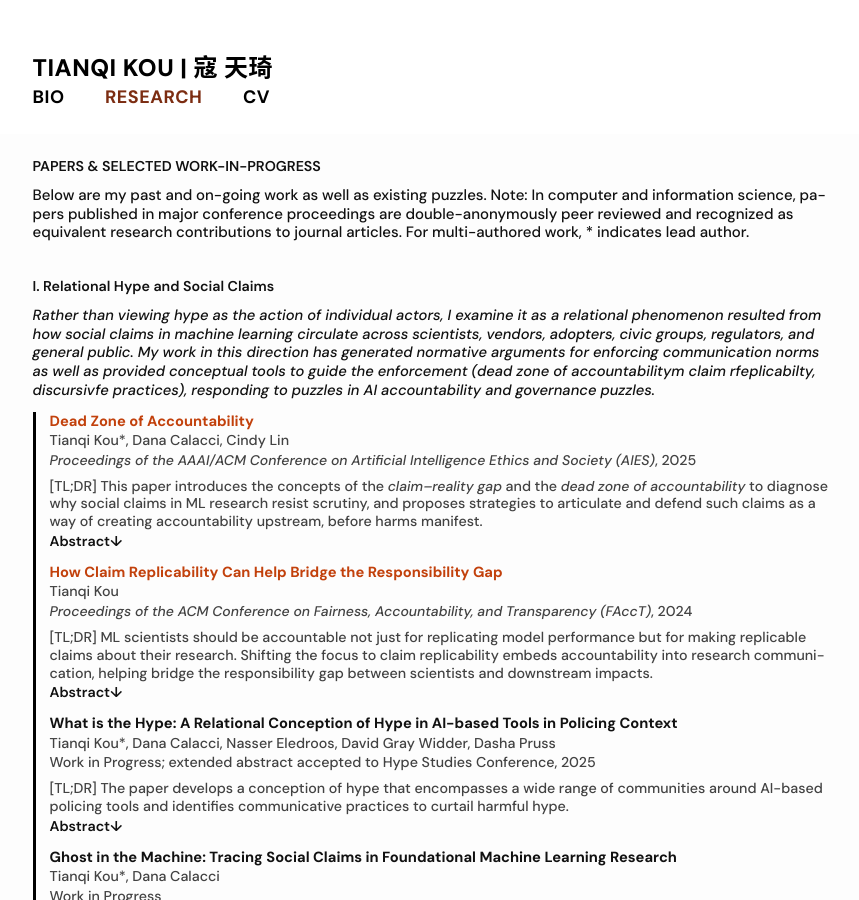
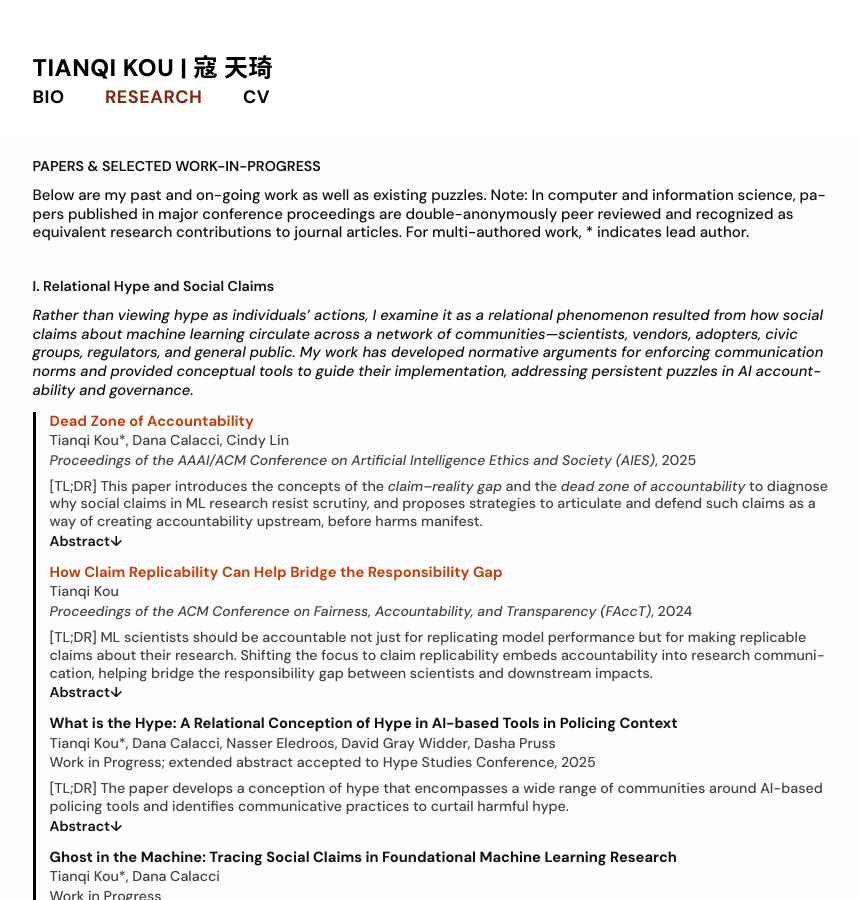
Before and after one commit to koutianqi/koutianqi.github.io, a Jekyll site: the page built from pages/research.markdown, in a window 1280 px wide and 900 px high. Shown: the whole window, without its empty margins (200-1059 px from the left). Built offline with Jekyll 4.4.1, drawn with Linux system fonts in a browser that asks for light colours.

Commit message:
Update research.markdown

```diff
--- a/pages/research.markdown
+++ b/pages/research.markdown
@@ -8,7 +8,7 @@
 <p class="research-intro">Below are my past and on-going work as well as existing puzzles. Note: In computer and information science, papers published in major conference proceedings are double-anonymously peer reviewed and recognized as equivalent research contributions to journal articles. For multi-authored work, * indicates lead author.</p>
 
 ### I. Relational Hype and Social Claims
-_Rather than viewing hype as the action of individual actors, I examine it as a relational phenomenon resulted from how social claims in machine learning circulate across scientists, vendors, adopters, civic groups, regulators, and general public. My work in this direction has generated normative arguments for enforcing communication norms as well as provided conceptual tools to guide the enforcement (dead zone of accountabilitym claim rfeplicabilty, discursivfe practices), responding to puzzles in AI accountability and governance puzzles._
+_Rather than viewing hype as individuals' actions, I examine it as a relational phenomenon resulted from how social claims about machine learning circulate across a network of communities—scientists, vendors, adopters, civic groups, regulators, and general public. My work has developed normative arguments for enforcing communication norms and provided conceptual tools to guide their implementation, addressing persistent puzzles in AI accountability and governance._
 
 <div class="pubs">
 {% include paper.html
```
